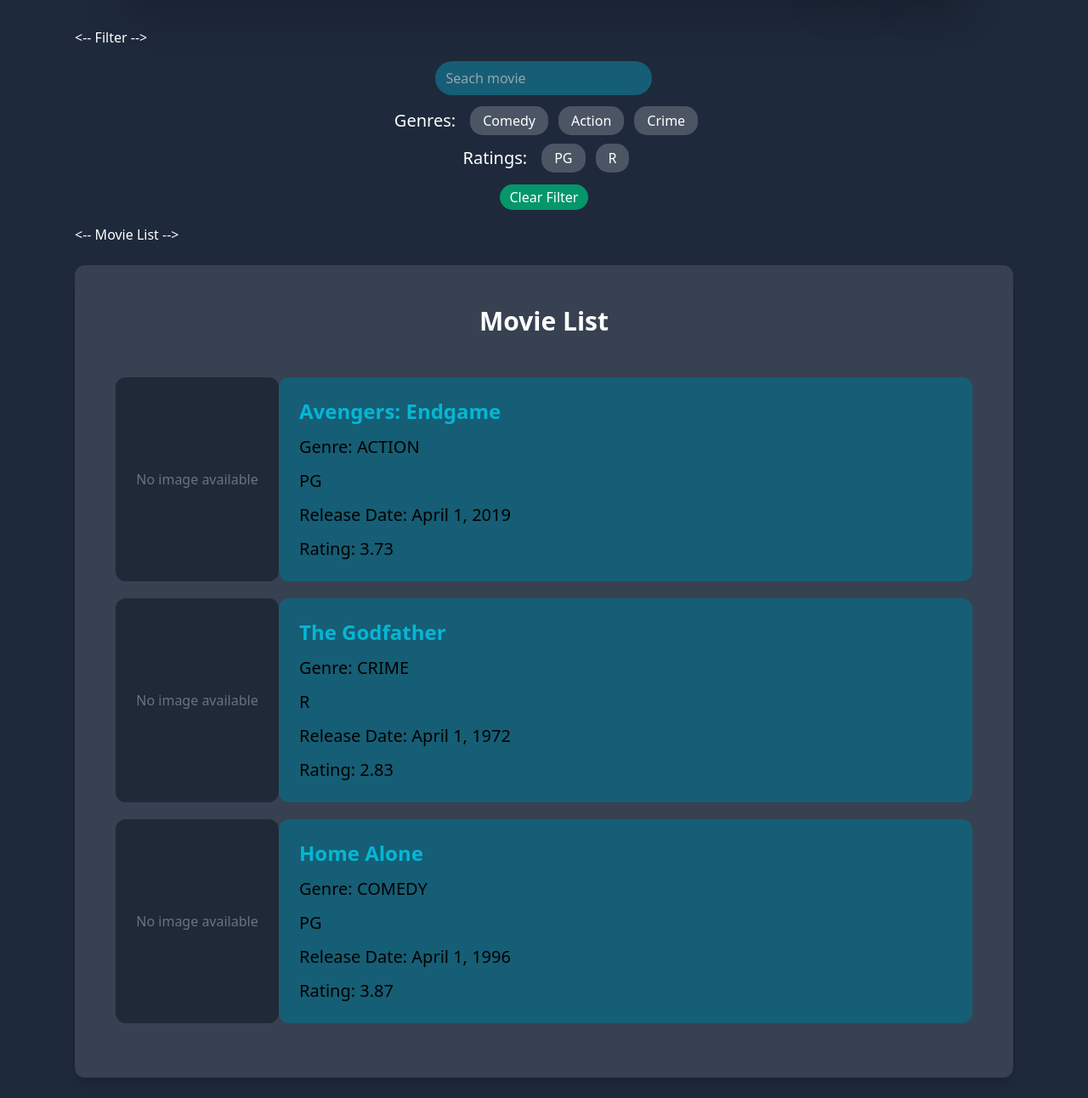
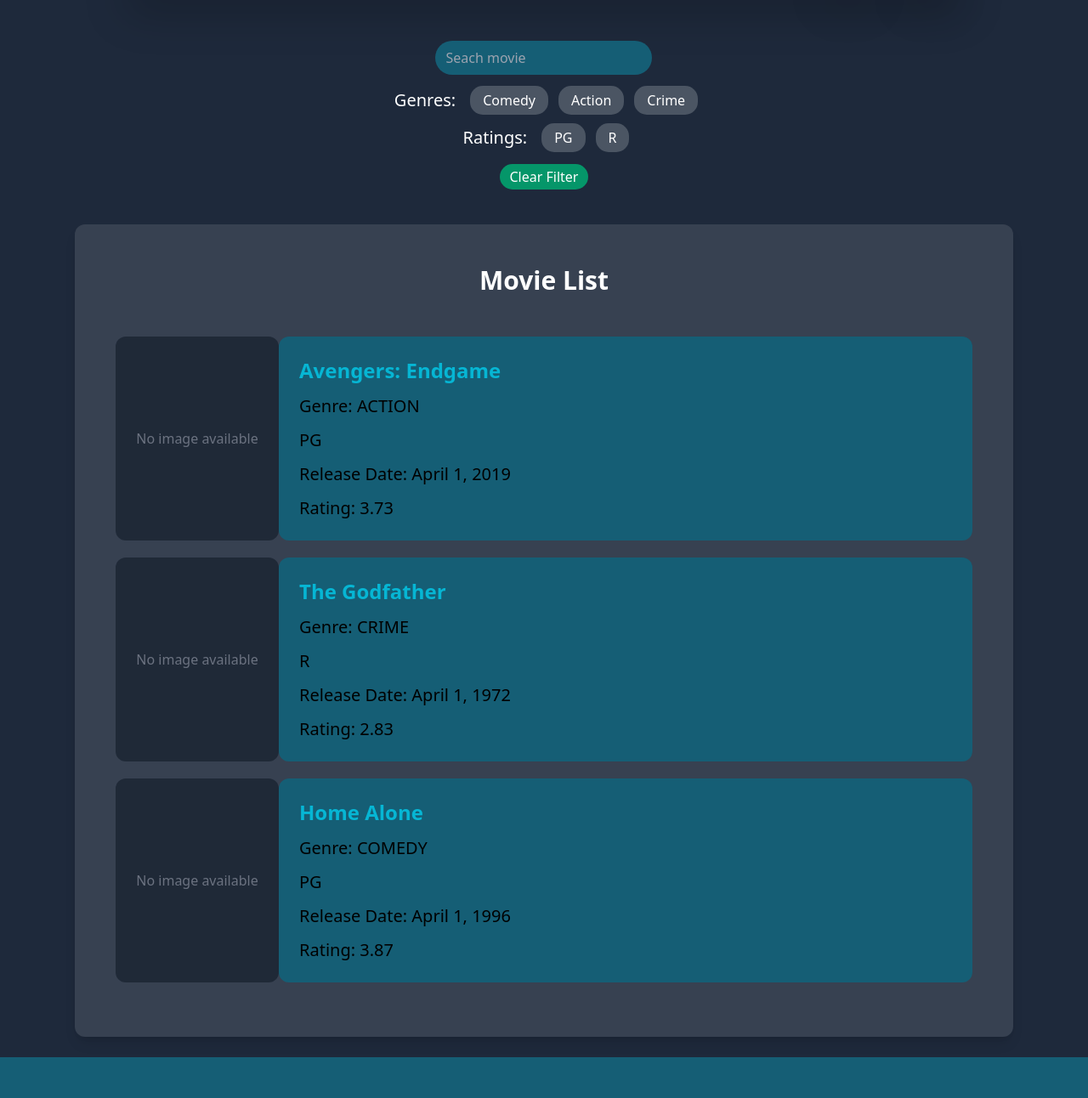
Before and after one commit to CodeBlack04/coding-test-visionary, a Django app: page / in a window 1280 px wide. Shown: the part 76-1368 px from the top of the page at 85% size. After the commit the page ends 1320 px from the top, so only its background shows below. Run offline with Django 5.2, Linux system fonts and the light colour scheme; data comes from the database, SQL or seed files in the repository; style sheets or scripts are compiled from the project's sources; parts of the project's set-up code (start-up, migrations or seed data) failed here and were passed over.

Commit message:
Update home.html

```diff
--- a/core/templates/core/home.html
+++ b/core/templates/core/home.html
@@ -42,7 +42,7 @@
 
 {% block content %}
 
-<-- Filter -->
+<!-- Filter -->
 
 <div class="w-3/5 mx-auto px-10 py-2 text-center">
     <form method="get" action=".">
@@ -75,7 +75,7 @@
 
 </div>
 
-<-- Movie List -->
+<!-- Movie List -->
 
 <div class="mt-6 py-12 bg-gray-700 rounded-xl shadow-lg">
     <h1 class="mb-8 text-3xl font-semibold text-center">Movie List</h1>
```
